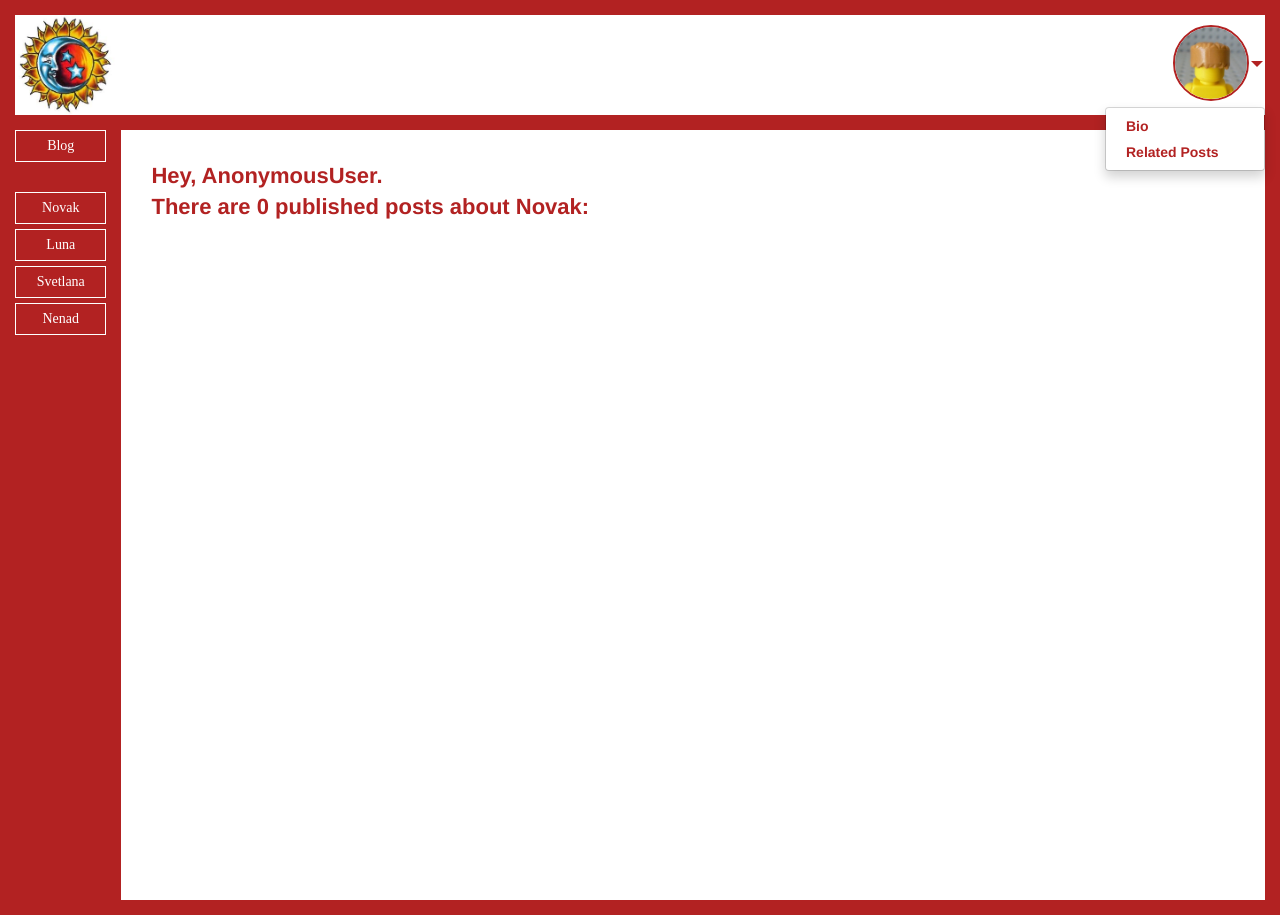
After one commit to samardzicnenad/noleluna, a Django app: page /20110913/related/ in a window 1280 px wide, after a click that opens the changed part. The commit adds this page. Run offline with Django 3.2, Linux system fonts and the light colour scheme; data that the repository does not hold is empty; style sheets or scripts are compiled from the project's sources; some libraries are stand-ins or nearby versions.

Commit message:
NS: Turned plus page to related posts

```diff
--- a/noleluna/urls.py
+++ b/noleluna/urls.py
@@ -22,8 +22,8 @@ from . import views
 
 urlpatterns = [
     url(r'^$', IndexBlogPostView.as_view(), name='index'),
-    url(r'^(?P<member_id>[0-9]{8})/$', views.family_member,  {'plus': False}, name='family_member'),
-    url(r'^(?P<member_id>[0-9]{8})/plus/$', views.family_member,  {'plus': True}, name='family_member_plus'),
+    url(r'^(?P<member_id>[0-9]{8})/$', views.family_member, {'related': False}, name='family_member'),
+    url(r'^(?P<member_id>[0-9]{8})/related/$', views.family_member, {'related': True}, name='family_member_related'),
     url(r'^admin/', admin.site.urls),
 
     url(r'^posts/', include('blog_post.urls', namespace="blog_posts")),
--- a/noleluna/views.py
+++ b/noleluna/views.py
@@ -1,13 +1,18 @@
 from django.shortcuts import render
 
-from utils.enums import FAMILY_MEMBER
+from blog_post.models import BlogPost
+from noleluna.settings import MEDIA_URL
+from utils.enums import FAMILY_MEMBER, BLOG_POST_STATE
 
 
-def family_member(request, member_id, plus):
+def family_member(request, member_id, related):
     data = {
         'family_member_id': member_id,
-        'family_member_first': FAMILY_MEMBER.display_name(member_id).lower(),
-        'family_member_nick': FAMILY_MEMBER.display_label(member_id).lower(),
+        'family_member_first': FAMILY_MEMBER.display_name(member_id),
+        'family_member_nick': FAMILY_MEMBER.display_label(member_id),
         'family_member_date': "{}/{}/{}".format(member_id[4:6], member_id[6:], member_id[:4]),
+        'posts': BlogPost.objects.filter(state=BLOG_POST_STATE.PUBLISHED.value, tags__contains=member_id).order_by(
+            '-last_edited_on'),
+        'media_url': MEDIA_URL
     }
-    return render(request, 'noleluna/plus.html', data) if plus else render(request, 'noleluna/bio.html', data)
+    return render(request, 'noleluna/related.html', data) if related else render(request, 'noleluna/bio.html', data)
--- a/templates/noleluna/bio.html
+++ b/templates/noleluna/bio.html
@@ -14,7 +14,7 @@
             <div class="bio-item-greet">Hey, {{ user|capfirst }}.</div>
             <div class="bio-item-greet">Nice to see you!</div>
             <br/>
-            <div class="bio-item">My name is {{ family_member_first|capfirst }} Samardzic, but I am also known as {{ family_member_nick|capfirst }}</div>
+            <div class="bio-item">My name is {{ family_member_first }} Samardzic, but I am also known as {{ family_member_nick }}</div>
             <div class="bio-item">I was born on {{ family_member_date }}</div>
             <br/>
             <div class="bio-item">Here's a little bit about me:</div>
--- a/templates/noleluna/index.html
+++ b/templates/noleluna/index.html
@@ -44,7 +44,7 @@
                                 <a href="{% url 'family_member' family_member_id %}">Bio</a>
                             </li>
                             <li>
-                                <a href="{% url 'family_member_plus' family_member_id %}">Something else</a>
+                                <a href="{% url 'family_member_related' family_member_id %}">Related Posts</a>
                             </li>
                         </ul>
                         {% else %}
--- /dev/null
+++ b/templates/noleluna/related.html
@@ -0,0 +1,19 @@
+{% extends "noleluna/index.html" %}
+{% load sass_tags compress %}
+
+{% block css_head %}
+    {{ block.super }}
+    {% compress css %}
+        <link rel="stylesheet" href="{% sass_src 'noleluna/css/related.scss' %}" type="text/x-scss" charset="utf-8">
+    {% endcompress %}
+{% endblock %}
+
+{% block content %}
+    <div class="else">
+        <div>Hey, {{ user|capfirst }}.</div>
+        <div>There {{ posts|length|pluralize:"is,are" }} {{ posts|length }} published post{{ posts|length|pluralize }} about {{family_member_first}}:</div>
+    </div>
+    {% for post in posts %}
+        {% include "blog_post/blog_post.html" %}
+    {% endfor %}
+{% endblock %}
```
Also changed, not shown: templates/noleluna/plus.html (deleted, +0 -13 lines), static/noleluna/css/related.scss (renamed from static/noleluna/css/plus.scss).
